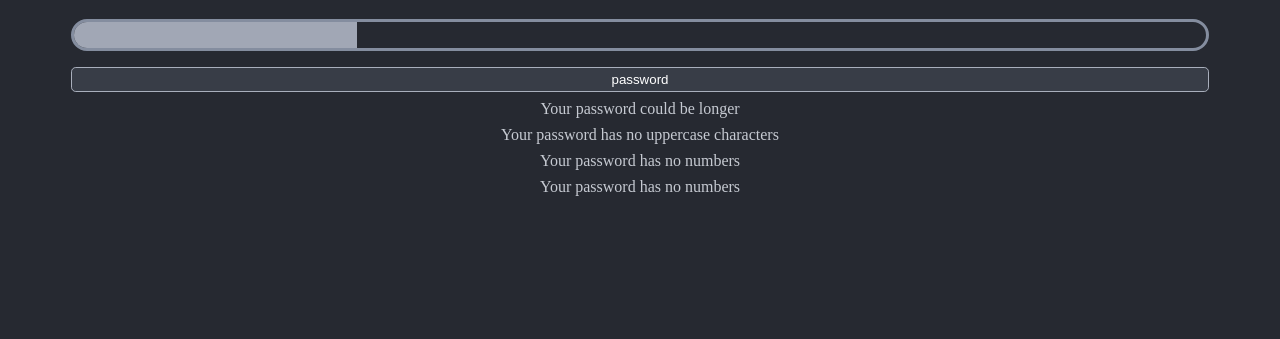
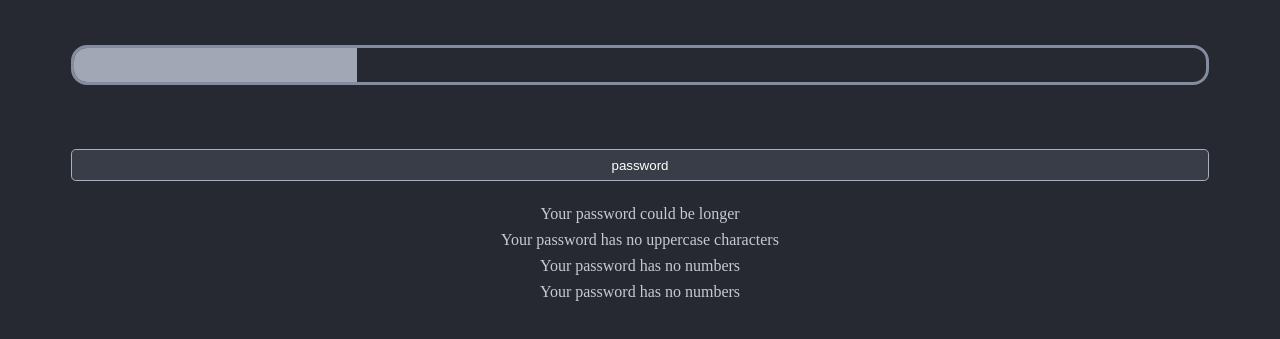
Before and after one commit to rezamini/password-strength-tester, a plain HTML site: page index.html in a window 1280 px wide. Shown: the part 61-400 px from the top of the page. Drawn offline with Linux system fonts and the light colour scheme.

Commit message:
- updated the css elements height and margin

```diff
--- a/style.css
+++ b/style.css
@@ -17,11 +17,11 @@ body {
 .strength-meter {
   --primary-l: 57%;
   position: relative;
-  height: 2rem;
+  height: 2.5rem;
   width: 90%;
   border: 3px solid hsl(var(--primary-h), var(--primary-s), var(--primary-l));
   border-radius: 1rem;
-  margin: 0 auto;
+  margin: 3rem auto;
   overflow: hidden;
 }
 
@@ -38,6 +38,7 @@ body {
 
 .password-input {
   margin-top: 1rem;
+  height: 2rem;
   width: 90%;
   padding: 0.25rem .75rem;
   background-color: hsl(var(--primary-h), var(--primary-s), 25%);
@@ -50,6 +51,10 @@ body {
 
 .password-input:focus {
   border-color: hsl(var(--primary-h), var(--primary-s), 70%);
+}
+
+.reasons {
+  margin-top: 1.5rem;
 }
 
 .reasons > * {
```
